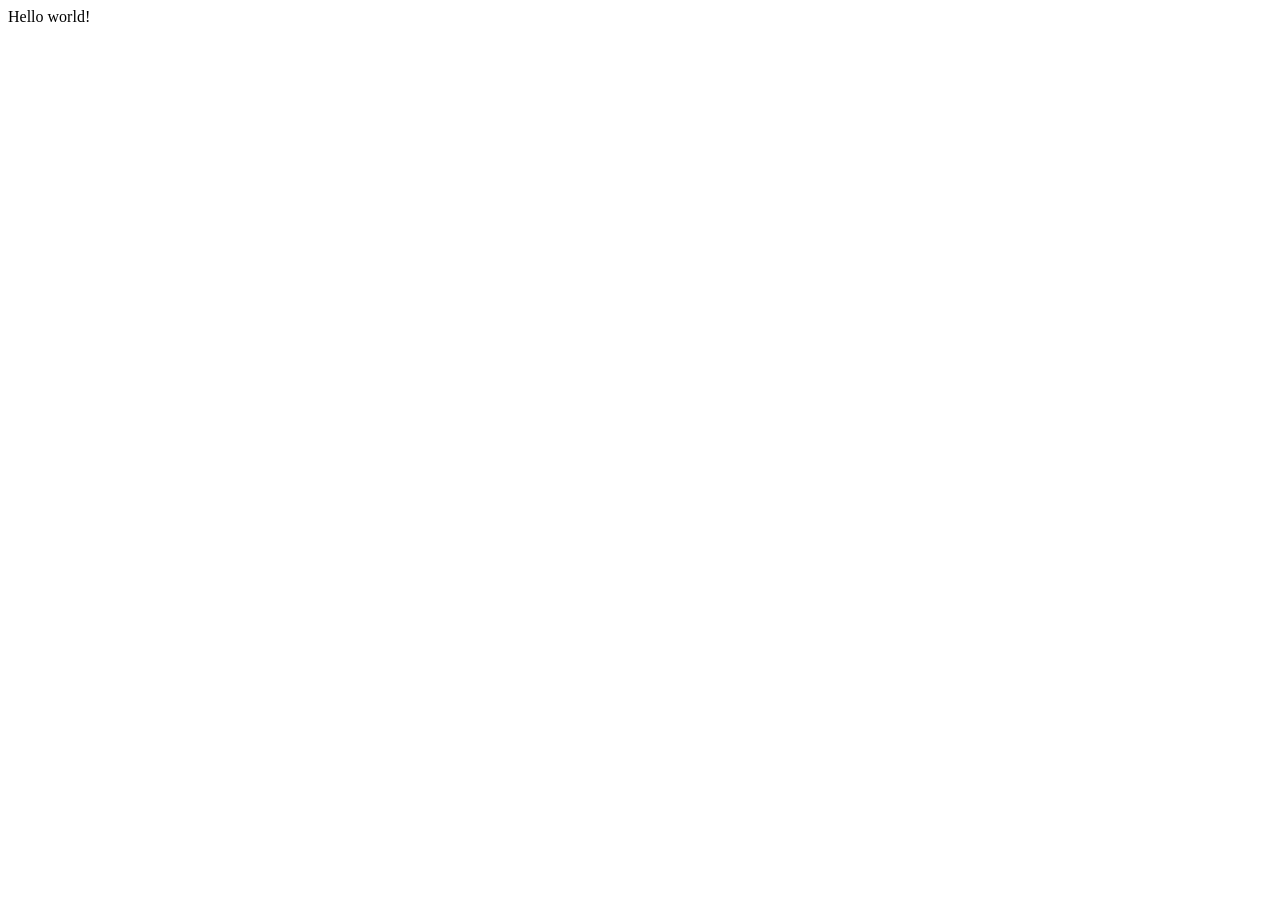
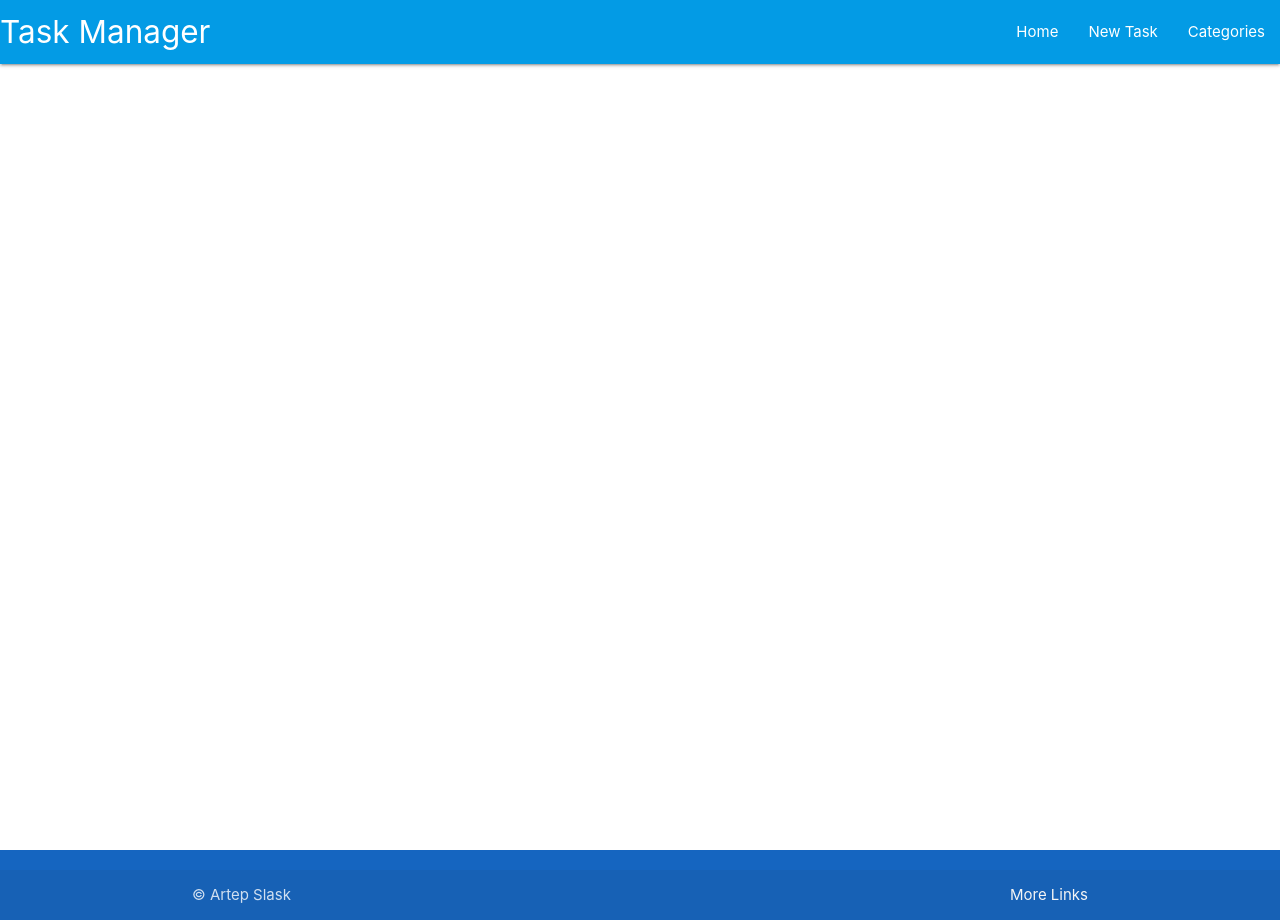
Before and after one commit to behemot-biz/task-manager, a Flask app: page / in a window 1280 px wide. Before the commit the page is almost empty. Run offline with Flask 3, Linux system fonts and the light colour scheme.

Commit message:
Add script and css to base template

```diff
--- /dev/null
+++ b/taskmanager/static/css/style.css
@@ -0,0 +1,9 @@
+body {
+    display: flex;
+    min-height: 100vh;
+    flex-direction: column;
+  }
+
+  main {
+    flex: 1 0 auto;
+  }
--- /dev/null
+++ b/taskmanager/static/js/script.js
@@ -0,0 +1,4 @@
+document.addEventListener('DOMContentLoaded', function() {
+    let sidenav = document.querySelectorAll('.sidenav');
+    M.Sidenav.init(sidenav);
+  });
--- a/taskmanager/templates/base.html
+++ b/taskmanager/templates/base.html
@@ -3,9 +3,51 @@
 <head>
     <meta charset="UTF-8">
     <meta name="viewport" content="width=device-width, initial-scale=1.0">
-    <title>taskmanager</title>
+    <link rel="stylesheet" href="https://cdnjs.cloudflare.com/ajax/libs/font-awesome/5.15.3/css/all.min.css"
+    integrity="sha512-iBBXm8fW90+nuLcSKlbmrPcLa0OT92xO1BIsZ+ywDWZCvqsWgccV3gFoRBv0z+8dLJgyAHIhR35VZc2oM/gI1w=="
+    crossorigin="anonymous" referrerpolicy="no-referrer">
+    <link rel="stylesheet" href="https://cdnjs.cloudflare.com/ajax/libs/materialize/1.0.0/css/materialize.min.css"
+    type="text/css">
+    <link rel="stylesheet" href="{{ url_for('static', filename='css/style.css') }}" type="text/css">
+    <title>Task Manager</title>
 </head>
 <body>
-    Hello world!
+    <header>
+        <!-- top navbar -->
+        <nav class="light-blue darken-1">
+            <div class="nav-wrapper">
+              <a href="{{ url_for('home') }}" class="brand-logo">Task Manager</a>
+              <a href="#" data-target="mobile-demo" class="sidenav-trigger"><i class="material-icons">menu</i></a>
+              <ul class="right hide-on-med-and-down">
+                <li><a href="{{ url_for('home') }}">Home</a></li>
+                <li><a href="">New Task</a></li>
+                <li><a href="{{ url_for('categories') }}">Categories</a></li>
+              </ul>
+            </div>
+          </nav>
+
+          <ul class="sidenav" id="mobile-demo">
+            <li><a href="{{ url_for('home') }}">Home</a></li>
+            <li><a href="">New Task</a></li>
+            <li><a href="{{ url_for('categories') }}">Categories</a></li>
+          </ul>
+    </header>
+
+    <main class="container">
+        {% block content %}
+        {% endblock %}
+    </main>
+
+    <footer class="page-footer blue darken-3">
+        <div class="footer-copyright">
+          <div class="container">
+          © Artep Slask
+          <a class="grey-text text-lighten-4 right" href="#!">More Links</a>
+          </div>
+        </div>
+      </footer>
+
+    <script src="https://cdnjs.cloudflare.com/ajax/libs/materialize/1.0.0/js/materialize.min.js"></script>
+    <script src="{{ url_for('static', filename='js/script.js') }}"></script>
 </body>
 </html>
```
